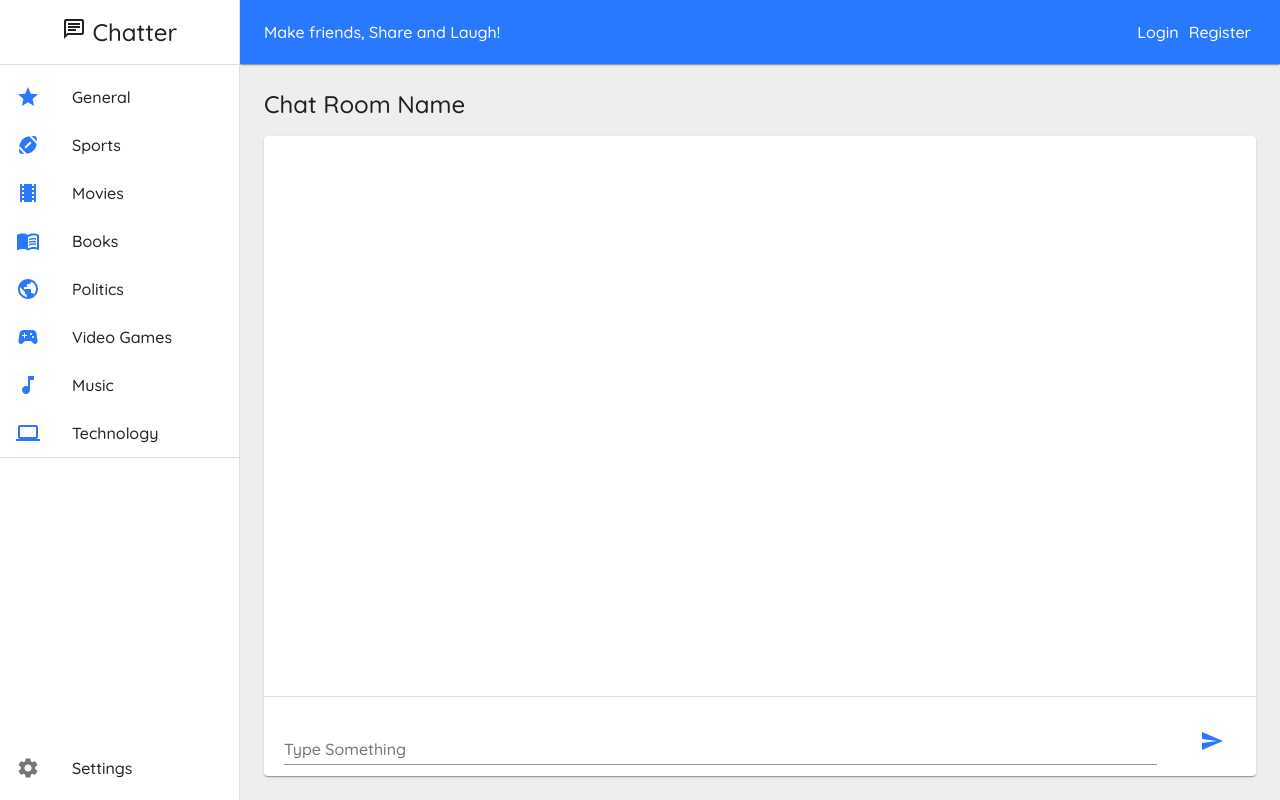
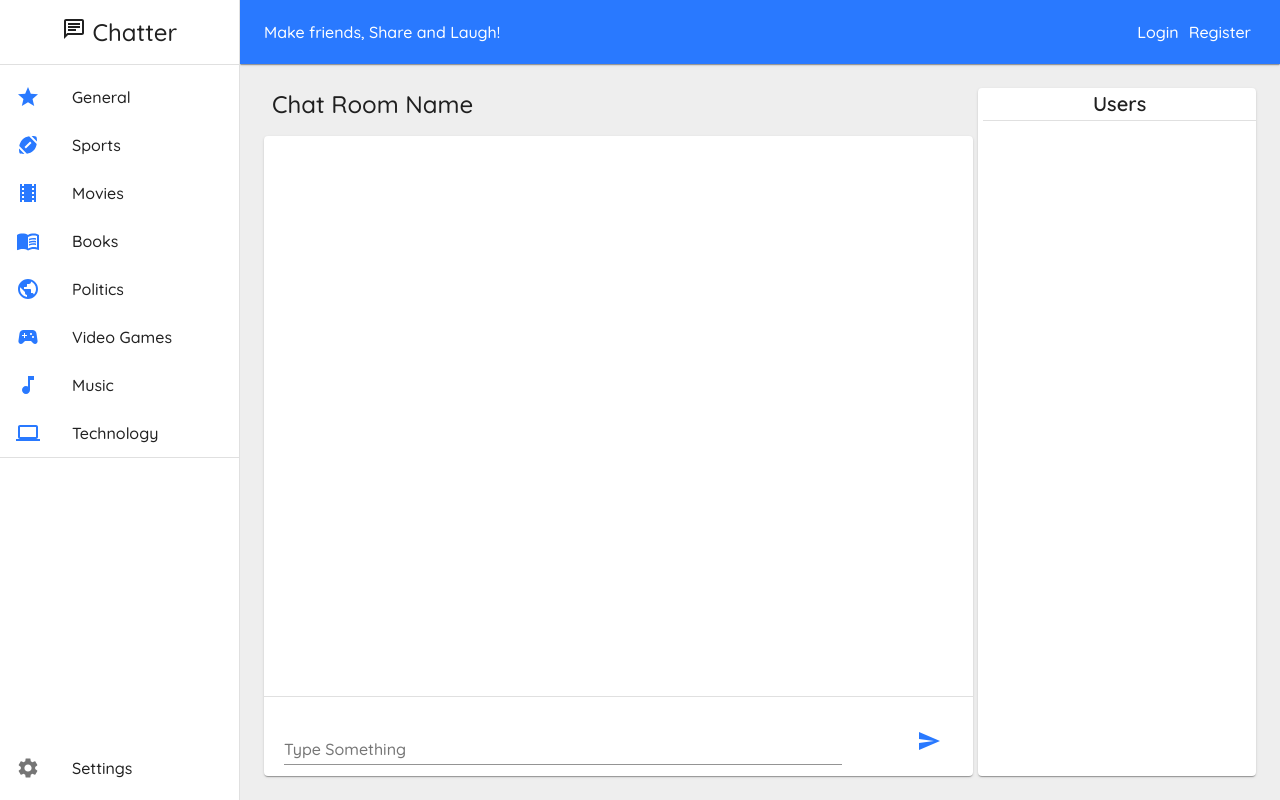
Before and after one commit to jjad14/chatter, a React (Create React App) app in the folder client/: page /chat in a window 1280 px wide. Built offline with nearby package versions, Linux system fonts and the light colour scheme.

Commit message:
User List Card

```diff
--- a/client/src/pages/ChatRoom/ChatRoom.js
+++ b/client/src/pages/ChatRoom/ChatRoom.js
@@ -6,15 +6,23 @@ import Divider from "@material-ui/core/Divider";
 import TextField from "@material-ui/core/TextField";
 import Typography from "@material-ui/core/Typography";
 import List from "@material-ui/core/List";
-import ListItem from "@material-ui/core/ListItem";
-import ListItemIcon from "@material-ui/core/ListItemIcon";
-import ListItemText from "@material-ui/core/ListItemText";
 import IconButton from "@material-ui/core/IconButton";
 import SendIcon from "@material-ui/icons/Send";
+import Hidden from "@material-ui/core/Hidden";
+
+import UserList from "./UserList";
 
 const useStyles = makeStyles((theme) => ({
+	root: {
+		display: "flex",
+		flexDirection: "row"
+	},
+	gridContainer: {
+		flexGrow: 2
+	},
 	title: {
-		marginBottom: theme.spacing(2)
+		marginBottom: theme.spacing(2),
+		paddingLeft: theme.spacing(1)
 	},
 	chatSection: {
 		width: "100%",
@@ -26,6 +34,9 @@ const useStyles = makeStyles((theme) => ({
 	},
 	send: {
 		marginLeft: theme.spacing(1)
+	},
+	usersCard: {
+		flexGrow: 1
 	}
 }));
 
@@ -33,7 +44,8 @@ const ChatRoom = () => {
 	const classes = useStyles();
 
 	return (
-		<div>
+		<div className={classes.root}>
+			<div className={classes.gridContainer}>
 				<Grid container>
 					<Grid item xs={12}>
 						<Typography variant='h5' className={classes.title}>
@@ -41,20 +53,23 @@ const ChatRoom = () => {
 						</Typography>
 					</Grid>
 				</Grid>
-			<Grid container component={Paper} className={classes.chatSection}>
+				<Grid
+					container
+					component={Paper}
+					className={classes.chatSection}>
 					<Grid item xs={12}>
 						{/* Messages here */}
 						<List className={classes.messageArea}></List>
 						<Divider />
 						<Grid container style={{ padding: "20px" }}>
-						<Grid item xs={11}>
+							<Grid item xs={10}>
 								<TextField
 									id='outlined-basic-email'
 									label='Type Something'
 									fullWidth
 								/>
 							</Grid>
-						<Grid xs={1} align='right'>
+							<Grid xs={2} align='right'>
 								{/* onClick, submit message */}
 								<IconButton
 									aria-label='send'
@@ -67,6 +82,12 @@ const ChatRoom = () => {
 					</Grid>
 				</Grid>
 			</div>
+			<Hidden smDown>
+				<div className={classes.usersCard}>
+					<UserList />
+				</div>
+			</Hidden>
+		</div>
 	);
 };
 
--- /dev/null
+++ b/client/src/pages/ChatRoom/UserList.js
@@ -0,0 +1,34 @@
+import React from "react";
+import { makeStyles } from "@material-ui/core/styles";
+import Card from "@material-ui/core/Card";
+import CardActions from "@material-ui/core/CardActions";
+import CardContent from "@material-ui/core/CardContent";
+import Typography from "@material-ui/core/Typography";
+import Divider from "@material-ui/core/Divider";
+import List from "@material-ui/core/List";
+
+const useStyles = makeStyles({
+	root: {
+		height: "100%",
+		paddingLeft: 5
+	}
+});
+
+const UserList = () => {
+	const classes = useStyles();
+	return (
+		<div className={classes.root}>
+			<Card className={classes.root}>
+				<Typography component='h1' variant='h6' align='center'>
+					Users
+				</Typography>
+				<Divider />
+				<CardContent>
+					<List className={classes.userArea}></List>
+				</CardContent>
+			</Card>
+		</div>
+	);
+};
+
+export default UserList;
```
Lines whose indentation alone changed are shown as unchanged.
